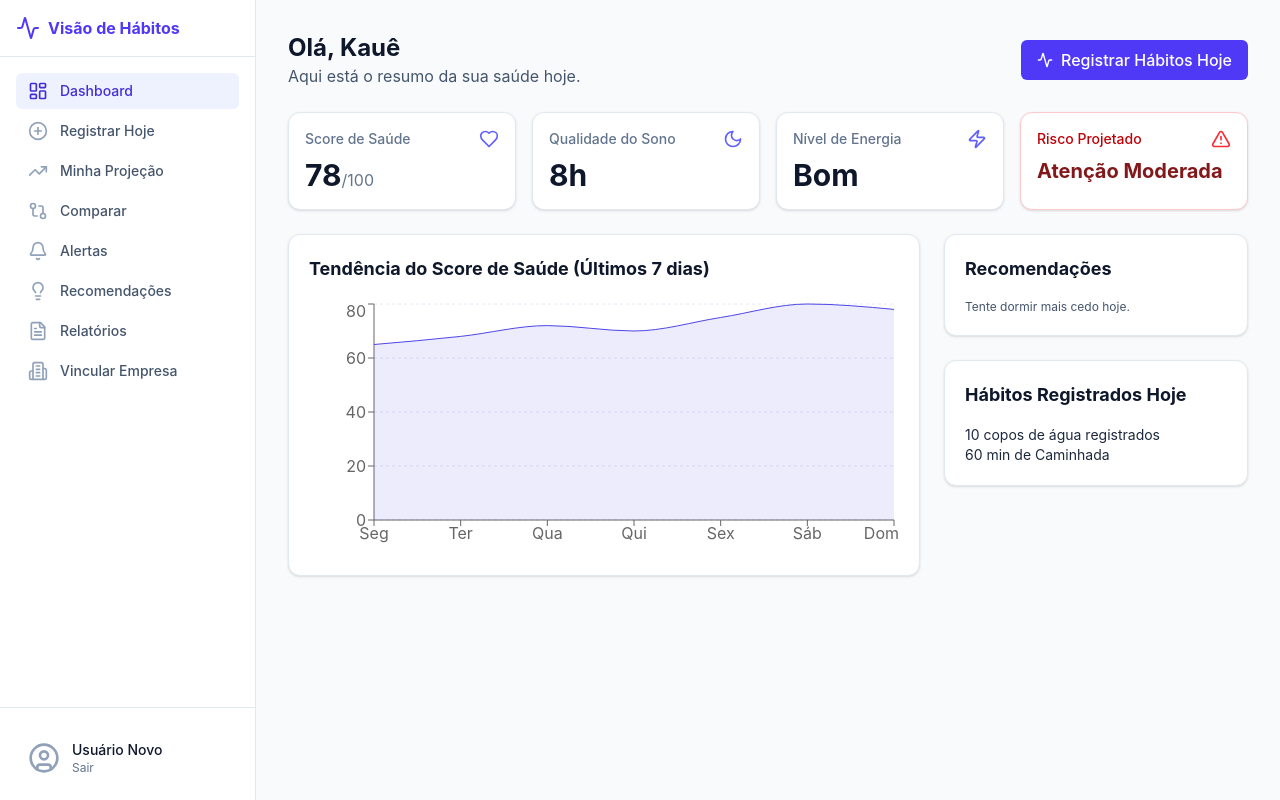
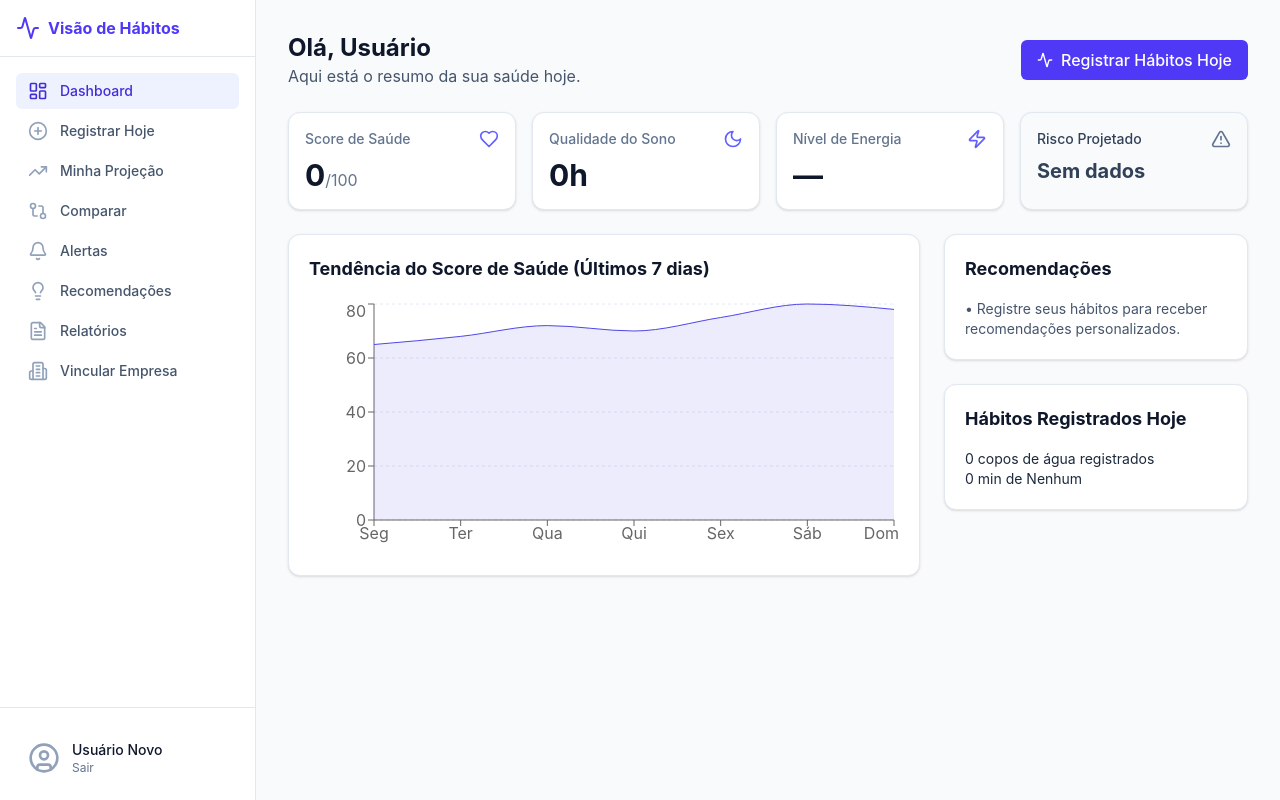
Before and after one commit to mendz004/Vis-oDeH-bitos-FrontEnd, a React (Vite) app: page /dashboard in a window 1280 px wide. Built offline with nearby package versions, Linux system fonts and the light colour scheme.

Commit message:
Ajustando o DASHBOARD com dados dinamicos.

```diff
--- a/src/app/views/Dashboard.tsx
+++ b/src/app/views/Dashboard.tsx
@@ -1,5 +1,5 @@
 import { useEffect, useState } from "react";
-import { Activity, Heart, Moon, Zap, AlertTriangle, ChevronRight, RefreshCw } from "lucide-react";
+import { Activity, Heart, Moon, Zap, AlertTriangle } from "lucide-react";
 import { Link } from "react-router-dom";
 import { AreaChart, Area, XAxis, YAxis, CartesianGrid, Tooltip, ResponsiveContainer } from "recharts";
 
@@ -18,22 +18,105 @@ export function Dashboard() {
   const [dadosHoje, setDadosHoje] = useState<any>(null);
   const [nomeUsuario, setNomeUsuario] = useState("Usuário");
 
+  // --- FUNÇÃO QUE CALCULA O SCORE ---
+  const calcularScore = (dados: any) => {
+    if (!dados) return 0;
+    let pontos = 0;
+    const sono = Number(dados.horasSono || 0);
+    const agua = Number(dados.aguaCopos || 0);
+    const exercicio = Number(dados.exercicioDuracao || 0);
+
+    if (sono >= 7 && sono <= 8) pontos += 30;
+    else if (sono >= 6) pontos += 20;
+    else pontos += 10;
+
+    if (agua >= 8) pontos += 30;
+    else pontos += (agua * 3);
+
+    if (exercicio >= 45) pontos += 40;
+    else if (exercicio >= 20) pontos += 25;
+    else if (exercicio > 0) pontos += 10;
+
+    return Math.min(pontos, 100);
+  };
+
+  // --- FUNÇÃO QUE CALCULA O RISCO PROJETADO ---
+  const calcularRisco = (score: number) => {
+    if (score === 0) {
+      return {
+        texto: "Sem dados",
+        classeBg: "border-slate-200 bg-slate-50",
+        classeTexto: "text-slate-700",
+        classeIcone: "text-slate-500"
+      };
+    }
+    if (score >= 80) {
+      return {
+        texto: "Risco Baixo",
+        classeBg: "border-emerald-200 bg-emerald-50",
+        classeTexto: "text-emerald-900",
+        classeIcone: "text-emerald-500"
+      };
+    }
+    if (score >= 50) {
+      return {
+        texto: "Atenção Moderada",
+        classeBg: "border-amber-200 bg-amber-50",
+        classeTexto: "text-amber-900",
+        classeIcone: "text-amber-500"
+      };
+    }
+    return {
+      texto: "Risco Alto",
+      classeBg: "border-red-200 bg-red-50",
+      classeTexto: "text-red-900",
+      classeIcone: "text-red-500"
+    };
+  };
+
+  // --- FUNÇÃO QUE GERA RECOMENDAÇÕES DINÂMICAS ---
+  const gerarRecomendacoes = (dados: any) => {
+    if (!dados) return ["Registre seus hábitos para receber recomendações personalizados."];
+
+    const conselhos: string[] = [];
+    const sono = Number(dados.horasSono || 0);
+    const agua = Number(dados.aguaCopos || 0);
+    const exercicio = Number(dados.exercicioDuracao || 0);
+
+    if (sono < 7) {
+      conselhos.push("Meta de sono não alcançada. Tente dormir mais cedo hoje para recuperar as energias.");
+    }
+    if (agua < 8) {
+      conselhos.push(`Você bebeu apenas ${agua} copos de água. O ideal são pelo menos 8 copos (2L) por dia.`);
+    }
+    if (exercicio === 0) {
+      conselhos.push("Nenhuma atividade física registrada hoje. Que tal fazer uma caminhada leve de 15 minutos?");
+    }
+
+    // Se a pessoa cumpriu todas as metas do dia
+    if (conselhos.length === 0) {
+      conselhos.push("Parabéns! Todos os seus hábitos estão excelentes hoje. Continue assim!");
+    }
+
+    return conselhos;
+  };
+
   useEffect(() => {
-    // Simulação pura, sem nenhuma chamada de API externa
-    const nomeSalvo = localStorage.getItem("usuarioNome") || localStorage.getItem("nome") || "Kauê";
+    const nomeSalvo = localStorage.getItem("usuarioNome") || localStorage.getItem("nome") || "Usuário";
     setNomeUsuario(nomeSalvo.split(" ")[0]);
 
-    setDadosHoje({
-      horasSono: 8,
-      qualidadeSono: "Boa",
-      aguaCopos: 10,
-      exercicioDuracao: 60,
-      exercicioTipo: "Caminhada"
-    });
+    const habitosSalvos = localStorage.getItem("habitosHoje");
+    if (habitosSalvos) {
+      setDadosHoje(JSON.parse(habitosSalvos));
+    }
     setLoading(false);
   }, []);
 
   if (loading) return <div className="text-center p-10">Carregando...</div>;
+
+  const scoreAtual = calcularScore(dadosHoje);
+  const risco = calcularRisco(scoreAtual);
+  const recomendacoes = gerarRecomendacoes(dadosHoje);
 
   return (
     <div className="space-y-6">
@@ -48,36 +131,42 @@ export function Dashboard() {
       </header>
 
       <div className="grid grid-cols-1 sm:grid-cols-2 lg:grid-cols-4 gap-4">
+        {/* CARD SCORE */}
         <div className="bg-white p-4 rounded-xl border border-slate-200 shadow-sm flex flex-col">
           <div className="flex items-center justify-between mb-2">
             <span className="text-sm font-medium text-slate-500">Score de Saúde</span>
             <Heart className="h-5 w-5 text-indigo-500" />
           </div>
-          <div className="text-3xl font-bold text-slate-900">78<span className="text-base font-normal text-slate-500">/100</span></div>
+          <div className="text-3xl font-bold text-slate-900">
+            {scoreAtual}<span className="text-base font-normal text-slate-500">/100</span>
+          </div>
         </div>
 
+        {/* CARD SONO */}
         <div className="bg-white p-4 rounded-xl border border-slate-200 shadow-sm flex flex-col">
           <div className="flex items-center justify-between mb-2">
             <span className="text-sm font-medium text-slate-500">Qualidade do Sono</span>
             <Moon className="h-5 w-5 text-indigo-500" />
           </div>
-          <div className="text-3xl font-bold text-slate-900">{dadosHoje?.horasSono}h</div>
+          <div className="text-3xl font-bold text-slate-900">{dadosHoje?.horasSono || 0}h</div>
         </div>
 
+        {/* CARD ENERGIA */}
         <div className="bg-white p-4 rounded-xl border border-slate-200 shadow-sm flex flex-col">
           <div className="flex items-center justify-between mb-2">
             <span className="text-sm font-medium text-slate-500">Nível de Energia</span>
             <Zap className="h-5 w-5 text-indigo-500" />
           </div>
-          <div className="text-3xl font-bold text-slate-900">Bom</div>
+          <div className="text-3xl font-bold text-slate-900">{dadosHoje?.qualidadeSono || "—"}</div>
         </div>
 
-        <div className="bg-white p-4 rounded-xl border border-red-200 bg-red-50 shadow-sm flex flex-col">
+        {/* CARD RISCO PROJETADO */}
+        <div className={`p-4 rounded-xl border ${risco.classeBg} shadow-sm flex flex-col`}>
           <div className="flex items-center justify-between mb-2">
-            <span className="text-sm font-medium text-red-700">Risco Projetado</span>
-            <AlertTriangle className="h-5 w-5 text-red-500" />
+            <span className={`text-sm font-medium ${risco.classeTexto}`}>Risco Projetado</span>
+            <AlertTriangle className={`h-5 w-5 ${risco.classeIcone}`} />
           </div>
-          <div className="text-xl font-bold text-red-900">Atenção Moderada</div>
+          <div className={`text-xl font-bold ${risco.classeTexto}`}>{risco.texto}</div>
         </div>
       </div>
 
@@ -98,15 +187,23 @@ export function Dashboard() {
         </div>
 
         <div className="space-y-6">
+          {/* --- CARD RECOMENDAÇÕES DINÂMICAS --- */}
           <div className="bg-white p-5 rounded-xl border border-slate-200 shadow-sm">
             <h2 className="text-lg font-bold text-slate-900 mb-4">Recomendações</h2>
-            <p className="text-xs text-slate-600">Tente dormir mais cedo hoje.</p>
+            <div className="space-y-2">
+              {recomendacoes.map((item, index) => (
+                <p key={index} className="text-sm text-slate-600 flex items-start gap-1.5">
+                  • {item}
+                </p>
+              ))}
+            </div>
           </div>
 
+          {/* CARD HÁBITOS REGISTRADOS */}
           <div className="bg-white p-5 rounded-xl border border-slate-200 shadow-sm">
             <h2 className="text-lg font-bold text-slate-900 mb-4">Hábitos Registrados Hoje</h2>
-            <p className="text-sm text-slate-800">{dadosHoje?.aguaCopos} copos de água registrados</p>
-            <p className="text-sm text-slate-800">{dadosHoje?.exercicioDuracao} min de {dadosHoje?.exercicioTipo}</p>
+            <p className="text-sm text-slate-800">{dadosHoje?.aguaCopos || 0} copos de água registrados</p>
+            <p className="text-sm text-slate-800">{dadosHoje?.exercicioDuracao || 0} min de {dadosHoje?.exercicioTipo || "Nenhum"}</p>
           </div>
         </div>
       </div>
--- a/src/app/views/Registrar.tsx
+++ b/src/app/views/Registrar.tsx
@@ -1,39 +1,30 @@
 import { useState } from "react";
 import { Moon, Utensils, Activity, Save, AlertCircle } from "lucide-react";
-import { salvarHabitos } from "../../api/api"; // Importando a função do api.ts
+import { salvarHabitos } from "../../api/api";
 
 export function Registrar() {
   const [saveStatus, setSaveStatus] = useState("idle");
   const [erro, setErro] = useState("");
 
-  // --- ESTADOS CONTROLANDO OS CAMPOS DO FORMULÁRIO ---
-  // Sono
   const [horasSono, setHorasSono] = useState("6.5");
   const [qualidadeSono, setQualidadeSono] = useState("Boa");
-
-  // Alimentação
   const [gruposAlimentares, setGruposAlimentares] = useState<string[]>([]);
   const [aguaCopos, setAguaCopos] = useState("5");
-
-  // Exercício Físico
   const [exercicioTipo, setExercicioTipo] = useState("Nenhum");
   const [exercicioDuracao, setExercicioDuracao] = useState("0");
   const [exercicioIntensidade, setExercicioIntensidade] = useState("Leve");
 
-  // Função para marcar/desmarcar os checkboxes de alimentação
   const handleCheckboxChange = (item: string) => {
     setGruposAlimentares((prev) =>
       prev.includes(item) ? prev.filter((i) => i !== item) : [...prev, item]
     );
   };
 
-  // --- ENVIAR DADOS PARA O BACKEND ---
   const handleSave = async (e: React.FormEvent) => {
     e.preventDefault();
     setSaveStatus("saving");
     setErro("");
 
-    // 🔑 Resgata o ID que foi guardado pelo Login do seu amigo
     const usuarioId = Number(localStorage.getItem("usuarioId"));
 
     if (!usuarioId) {
@@ -42,49 +33,47 @@ export function Registrar() {
       return;
     }
 
-    // Estrutura o JSON exatamente como o backend precisa
     const dadosHabitos = {
-  usuarioId: usuarioId,
-
+      usuarioId,
       data: new Date().toISOString(),
-
       horasSono: Math.round(Number(horasSono)),
-
       qualidadeSono:
         qualidadeSono === "Ruim" ? 1 :
         qualidadeSono === "Razoável" ? 2 :
         qualidadeSono === "Boa" ? 3 : 4,
-
       alimentacao:
         gruposAlimentares.length > 0
           ? gruposAlimentares.join(", ")
           : "Não informado",
-
       exercicioTipo:
         exercicioTipo === "Nenhum" ? 0 :
         exercicioTipo === "Caminhada" ? 1 :
         exercicioTipo === "Corrida" ? 2 :
         exercicioTipo === "Musculação" ? 3 : 4,
-
       exercicioIntensidade:
         exercicioIntensidade === "Leve" ? 1 :
         exercicioIntensidade === "Moderada" ? 2 : 3,
-
-  exercicioDuracao: Number(exercicioDuracao)
+      exercicioDuracao: Number(exercicioDuracao),
+      aguaCopos: Number(aguaCopos),
     };
 
     try {
-      // Dispara para a rota do seu amigo passando o ID e o Payload
   await salvarHabitos(usuarioId, dadosHabitos);
+} catch (err: any) {
+  console.warn("Backend indisponível, salvando só localmente:", err.message);
+}
+
+// Salva no localStorage SEMPRE, mesmo se o backend falhar
+localStorage.setItem("habitosHoje", JSON.stringify({
+  horasSono: Math.round(Number(horasSono)),
+  qualidadeSono,
+  aguaCopos: Number(aguaCopos),
+  exercicioDuracao: Number(exercicioDuracao),
+  exercicioTipo,
+}));
+
 setSaveStatus("success");
-
-      // Reseta o status de sucesso depois de 3 segundos
-      setTimeout(() => setSaveStatus("idle"), 3000);
-    } catch (err: any) {
-      console.error("Erro ao salvar hábitos:", err);
-      setErro(err.message || "Erro de conexão com o servidor.");
-      setSaveStatus("idle");
-    }
+setTimeout(() => setSaveStatus("idle"), 3000)
   };
 
   return (
@@ -94,7 +83,6 @@ export function Registrar() {
         <p className="text-slate-600">Mantenha seu diário de saúde atualizado para melhores projeções.</p>
       </header>
 
-      {/* Alerta de Sucesso */}
       {saveStatus === "success" && (
         <div className="bg-emerald-50 border border-emerald-200 text-emerald-800 p-4 rounded-lg flex items-center gap-3">
           <Save className="h-5 w-5 text-emerald-600" />
@@ -102,7 +90,6 @@ export function Registrar() {
         </div>
       )}
 
-      {/* Alerta de Erro */}
       {erro && (
         <div className="bg-red-50 border border-red-200 text-red-800 p-4 rounded-lg flex items-center gap-3">
           <AlertCircle className="h-5 w-5 text-red-600" />
@@ -116,7 +103,6 @@ export function Registrar() {
       </div>
 
       <form className="space-y-6" onSubmit={handleSave}>
-        {/* Card: Sono */}
         <div className="bg-white p-6 rounded-xl border border-slate-200 shadow-sm">
           <div className="flex items-center gap-2 mb-4">
             <Moon className="h-5 w-5 text-indigo-600" />
@@ -151,7 +137,6 @@ export function Registrar() {
           </div>
         </div>
 
-        {/* Card: Alimentação */}
         <div className="bg-white p-6 rounded-xl border border-slate-200 shadow-sm">
           <div className="flex items-center gap-2 mb-4">
             <Utensils className="h-5 w-5 text-indigo-600" />
@@ -159,7 +144,7 @@ export function Registrar() {
           </div>
           <div className="space-y-4">
             <div>
-              <label className="block text-sm font-medium text-slate-700 mb-1">Grupos alimentares consumidos (selecione vários)</label>
+              <label className="block text-sm font-medium text-slate-700 mb-1">Grupos alimentares consumidos</label>
               <div className="grid grid-cols-2 gap-2 mt-2">
                 {['Frutas', 'Vegetais', 'Carboidratos Complexos', 'Proteína Magra', 'Doces/Açúcar', 'Ultraprocessados'].map(item => (
                   <label key={item} className="flex items-center gap-2 text-sm text-slate-700 cursor-pointer">
@@ -187,7 +172,6 @@ export function Registrar() {
           </div>
         </div>
 
-        {/* Card: Exercício Físico */}
         <div className="bg-white p-6 rounded-xl border border-slate-200 shadow-sm">
           <div className="flex items-center gap-2 mb-4">
             <Activity className="h-5 w-5 text-indigo-600" />
@@ -233,7 +217,6 @@ export function Registrar() {
           </div>
         </div>
 
-        {/* Botão de Envio */}
         <div className="flex justify-end pt-4">
           <button
             type="submit"
```
Lines whose indentation alone changed are shown as unchanged.
